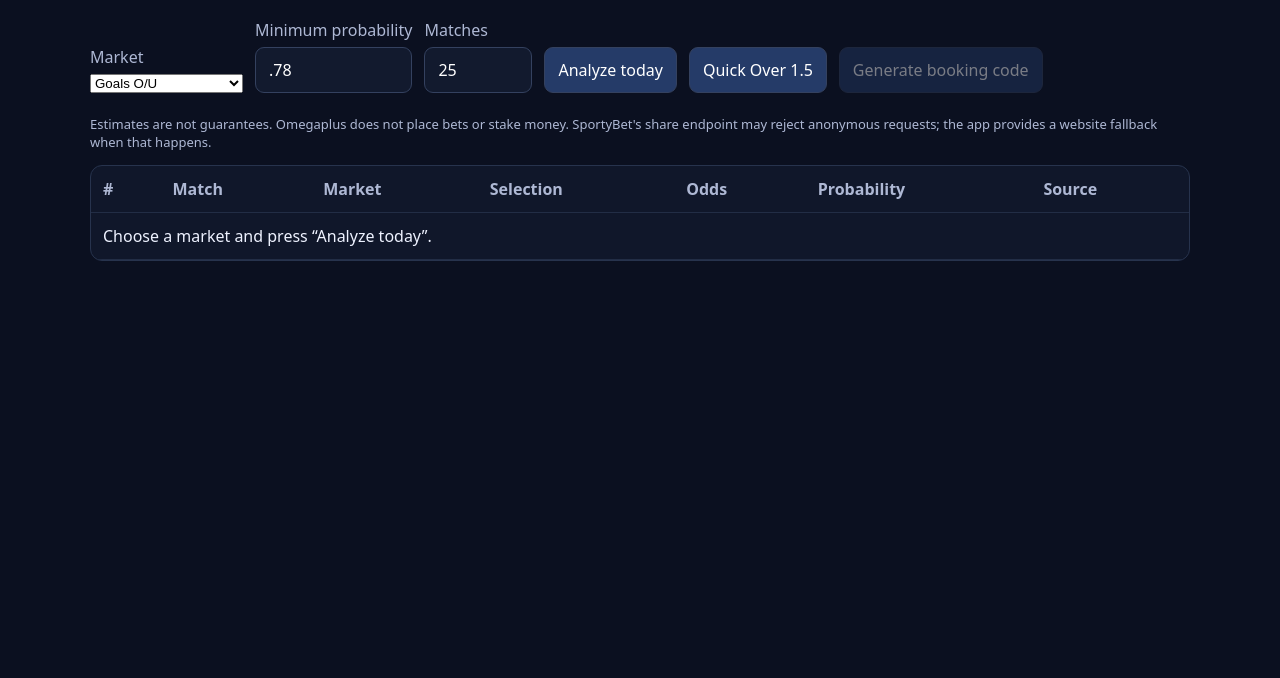
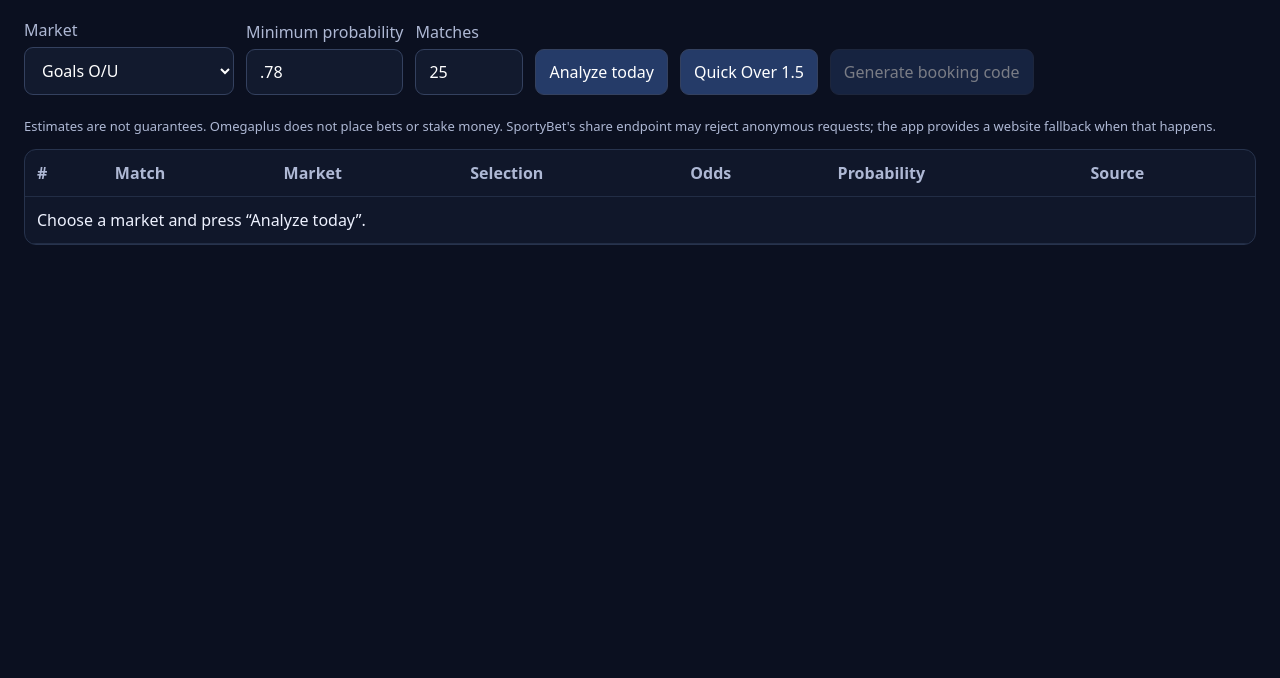
Before and after one commit to ukaeke-stack/sportybet-booking-service-2, a website: page public/index.html in a window 1280 px wide. Shown: the part 122-800 px from the top of the page. Drawn offline with Linux system fonts and the light colour scheme.

Commit message:
Polish multi-market UI styles

```diff
--- a/public/styles.css
+++ b/public/styles.css
@@ -1 +1 @@
-:root{font-family:system-ui,sans-serif;color:#eef2ff;background:#0b1020}body{margin:0}main{max-width:1100px;margin:auto;padding:24px}header{display:flex;justify-content:space-between;align-items:center;gap:16px}h1{margin:0;font-size:30px}p{color:#aeb8d4}.pill{padding:7px 12px;border-radius:999px;background:#1b2745}.controls{display:flex;flex-wrap:wrap;gap:12px;align-items:end;margin:22px 0}.controls label{display:flex;flex-direction:column;gap:6px;color:#aeb8d4}input,button{font:inherit;padding:11px 13px;border-radius:9px;border:1px solid #34415f;background:#121a2e;color:#fff}button{cursor:pointer;background:#253b68}button:disabled{opacity:.45;cursor:not-allowed}.notice{font-size:13px}.tablewrap{overflow:auto;background:#10172a;border:1px solid #27334d;border-radius:12px}table{width:100%;border-collapse:collapse}th,td{text-align:left;padding:12px;border-bottom:1px solid #222d45;white-space:nowrap}th{color:#aeb8d4}.ok{color:#76e3a5}.err{color:#ff8f8f}#summary{margin:14px 0;color:#b9c5df}pre{white-space:pre-wrap;color:#76e3a5}
+:root{font-family:system-ui,sans-serif;color:#eef2ff;background:#0b1020}body{margin:0}main{max-width:1250px;margin:auto;padding:24px}header{display:flex;justify-content:space-between;align-items:center;gap:16px}h1{margin:0;font-size:30px}p{color:#aeb8d4}.pill{padding:7px 12px;border-radius:999px;background:#1b2745}.controls{display:flex;flex-wrap:wrap;gap:12px;align-items:end;margin:22px 0}.controls label{display:flex;flex-direction:column;gap:6px;color:#aeb8d4}input,select,button{font:inherit;padding:11px 13px;border-radius:9px;border:1px solid #34415f;background:#121a2e;color:#fff}select{min-width:180px}button{cursor:pointer;background:#253b68}button:disabled{opacity:.45;cursor:not-allowed}.notice{font-size:13px}.tablewrap{overflow:auto;background:#10172a;border:1px solid #27334d;border-radius:12px}table{width:100%;border-collapse:collapse}th,td{text-align:left;padding:12px;border-bottom:1px solid #222d45;white-space:nowrap}th{color:#aeb8d4}#summary{margin:14px 0;color:#b9c5df}.err{color:#ff8f8f}#result{white-space:pre-wrap;color:#76e3a5}.fallback-link{display:inline-block;margin:6px 0;padding:9px 12px;border-radius:8px;background:#253b68;color:#fff;text-decoration:none}
```
